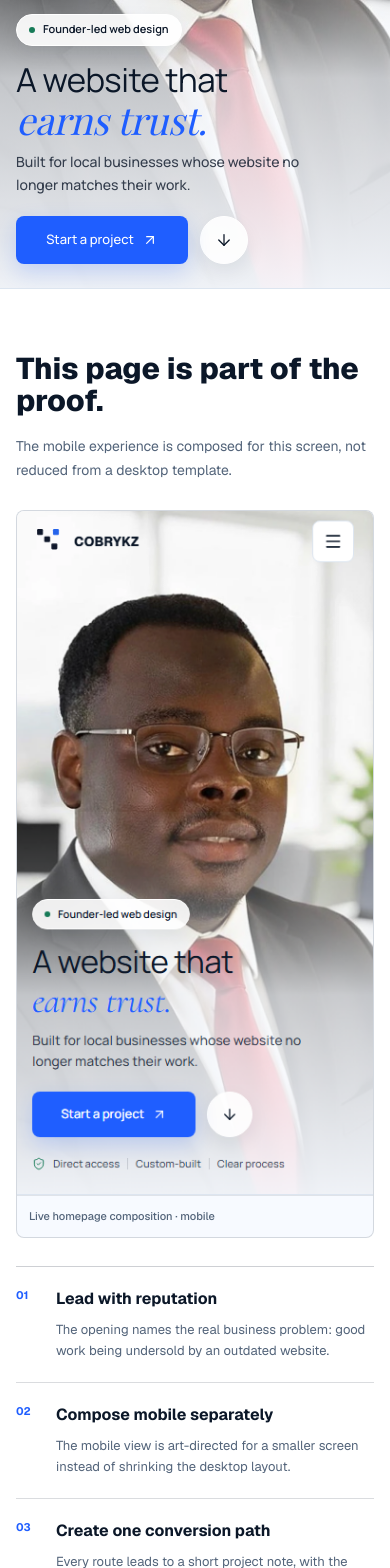
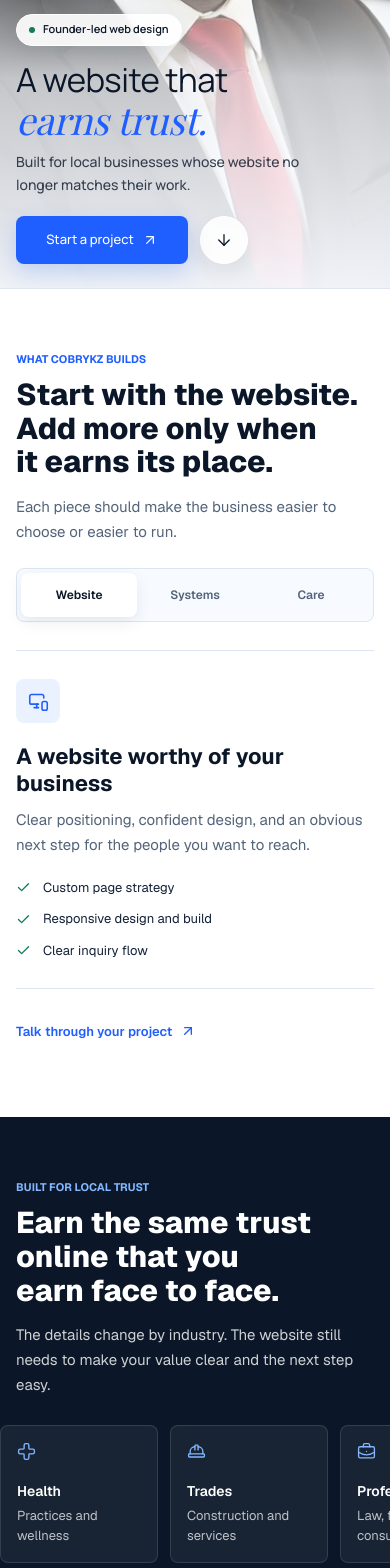
Before and after one commit to mandela237/cobrykz, a Next.js app: page / in a window 390 px wide. Shown: the part 432-2000 px from the top of the page. Built offline with nearby package versions, Linux system fonts and the light colour scheme; a web font is replaced by a local one.

Commit message:
fix: remove clumsy mobile proof section

```diff
--- a/components/Navbar.tsx
+++ b/components/Navbar.tsx
@@ -165,7 +165,7 @@ export default function Navbar() {
               Navigate
             </p>
             <ul className="border-t border-border" role="list">
-              {navLinks.map((link) => (
+              {navLinks.filter((link) => link.id !== "inside-build").map((link) => (
                 <li key={link.mobileHref} className="border-b border-border">
                   <a
                     href={link.mobileHref}
--- a/components/mobile/MobileBuildArtifact.tsx
+++ /dev/null
@@ -1,32 +0,0 @@
-import Image from "next/image";
-import { buildDecisions } from "@/components/content/buildArtifact";
-
-export default function MobileBuildArtifact() {
-  return (
-    <section id="m-inside-build" className="m-section border-b border-border bg-white">
-      <div className="m-shell">
-        <h2 className="text-[30px] font-extrabold leading-[1.08] text-navy">This page is part of the proof.</h2>
-        <p className="mt-4 text-[14px] leading-6 text-slate">
-          The mobile experience is composed for this screen, not reduced from a desktop template.
-        </p>
-
-        <figure className="mt-7 overflow-hidden rounded-lg border border-navy/15 bg-gray-light">
-          <Image src="/cobrykz-build-mobile.png" alt="The COBRYKZ mobile homepage opening" width={375} height={812} className="h-auto w-full" />
-          <figcaption className="border-t border-navy/10 px-3 py-3 text-[11px] font-medium text-slate">Live homepage composition · mobile</figcaption>
-        </figure>
-
-        <ol className="mt-7 border-t border-navy/20">
-          {buildDecisions.map((decision) => (
-            <li key={decision.number} className="grid grid-cols-[32px_1fr] gap-2 border-b border-navy/15 py-5">
-              <span className="text-[11px] font-bold text-blue">{decision.number}</span>
-              <div>
-                <h3 className="text-[16px] font-bold text-navy">{decision.title}</h3>
-                <p className="mt-2 text-[13px] leading-[1.65] text-slate">{decision.detail}</p>
-              </div>
-            </li>
-          ))}
-        </ol>
-      </div>
-    </section>
-  );
-}
--- a/components/mobile/MobileExperience.tsx
+++ b/components/mobile/MobileExperience.tsx
@@ -5,7 +5,6 @@ import MobileFit from "./MobileFit";
 import MobileFooter from "./MobileFooter";
 import MobileFounder from "./MobileFounder";
 import MobileHero from "./MobileHero";
-import MobileBuildArtifact from "./MobileBuildArtifact";
 import MobileIndustries from "./MobileIndustries";
 import MobileProcess from "./MobileProcess";
 import MobileServices from "./MobileServices";
@@ -14,7 +13,6 @@ export default function MobileExperience() {
   return (
     <div data-mobile-system="true">
       <MobileHero />
-      <MobileBuildArtifact />
       <MobileServices />
       <MobileIndustries />
       <MobileProcess />
```
Also changed, not shown: 1 other file (tests, documents, lock files or other folders).
